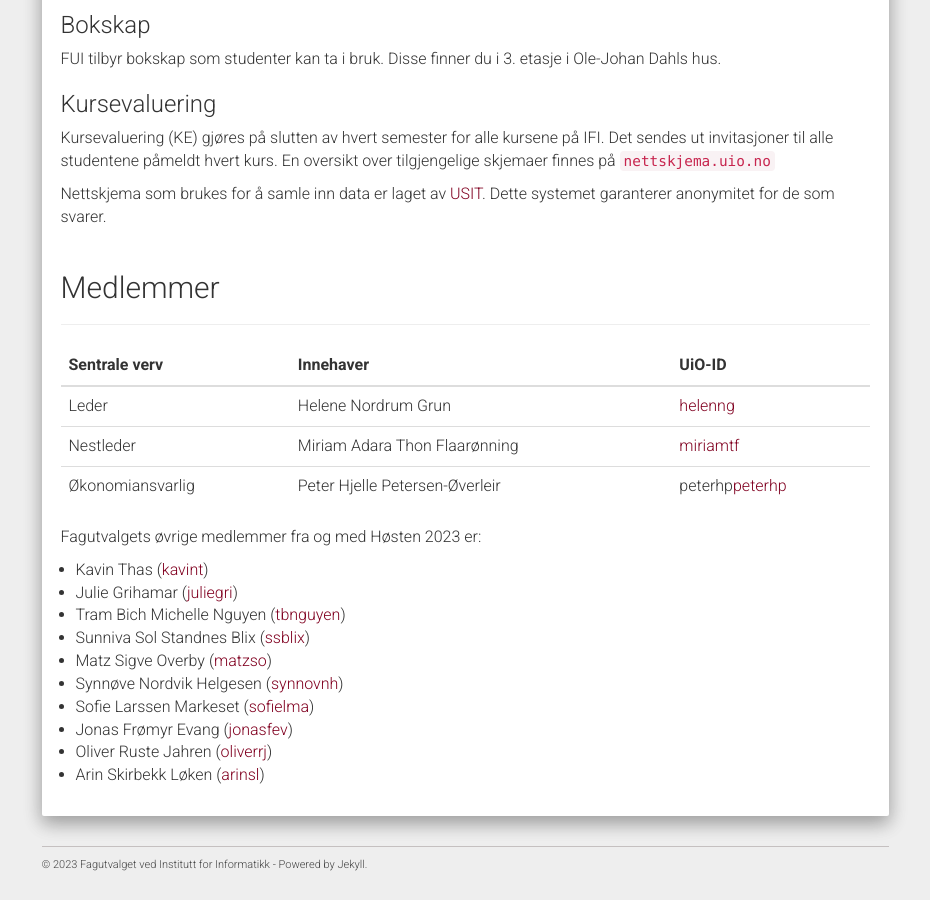
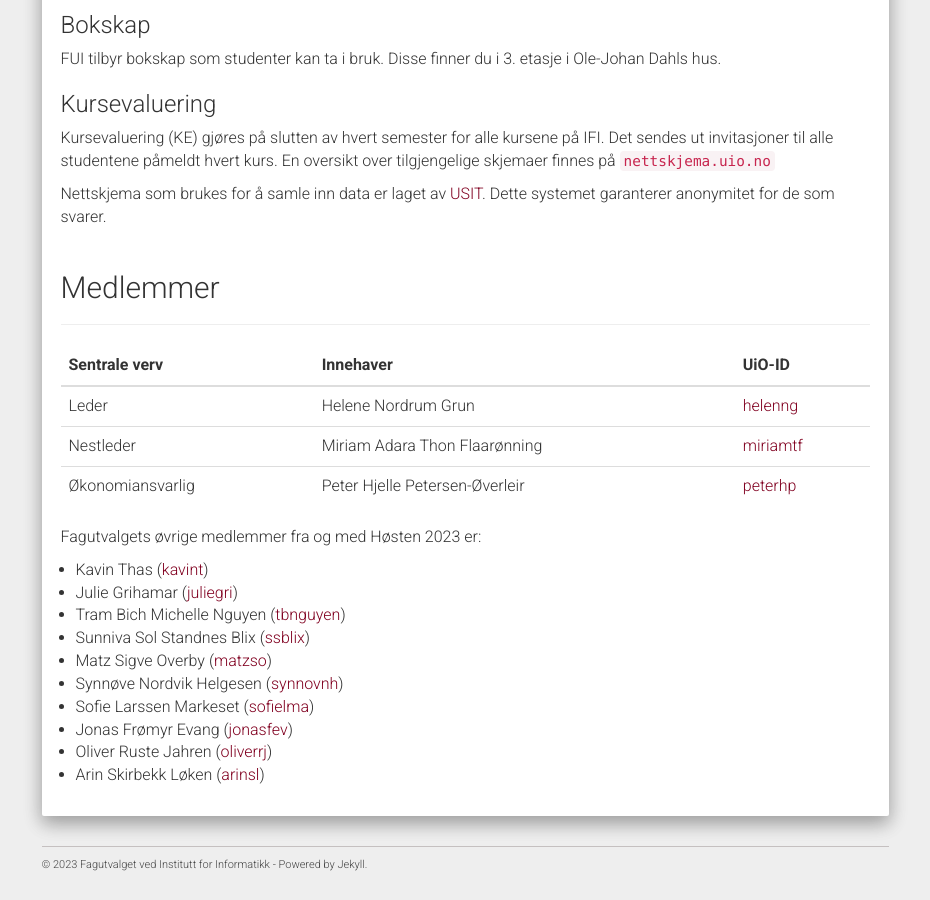
Before and after one commit to fui/fui.github.io, a Jekyll site: the page built from pages/fagutvalget.md, in a window 1280 px wide and 900 px high, scrolled down 843 px. Shown: the whole window, without its empty margins (321-1251 px from the left). Built offline with Jekyll 4.4.1, drawn with Linux system fonts in a browser that asks for light colours.

Commit message:
Update fagutvalget.md

```diff
--- a/pages/fagutvalget.md
+++ b/pages/fagutvalget.md
@@ -81,7 +81,7 @@
     <tr>
       <td>Økonomiansvarlig</td>
        <td>Peter Hjelle Petersen-Øverleir</td>
-      <td>peterhp<a href="https://www.mn.uio.no/ifi/?vrtx=person-view&uid=">peterhp</a></td>
+      <td><a href="https://www.mn.uio.no/ifi/?vrtx=person-view&uid=">peterhp</a></td>
     </tr>
   </tbody>
 </table>
```
